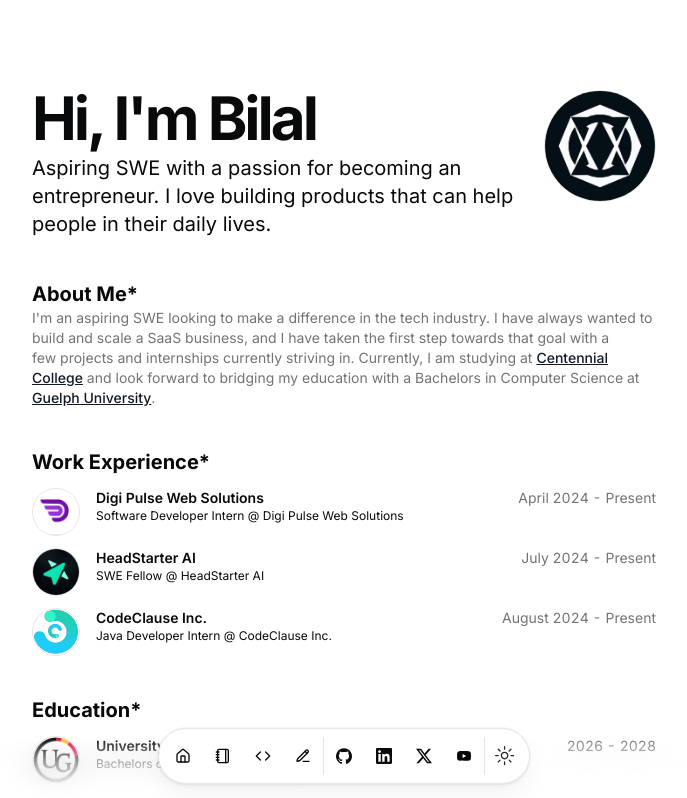
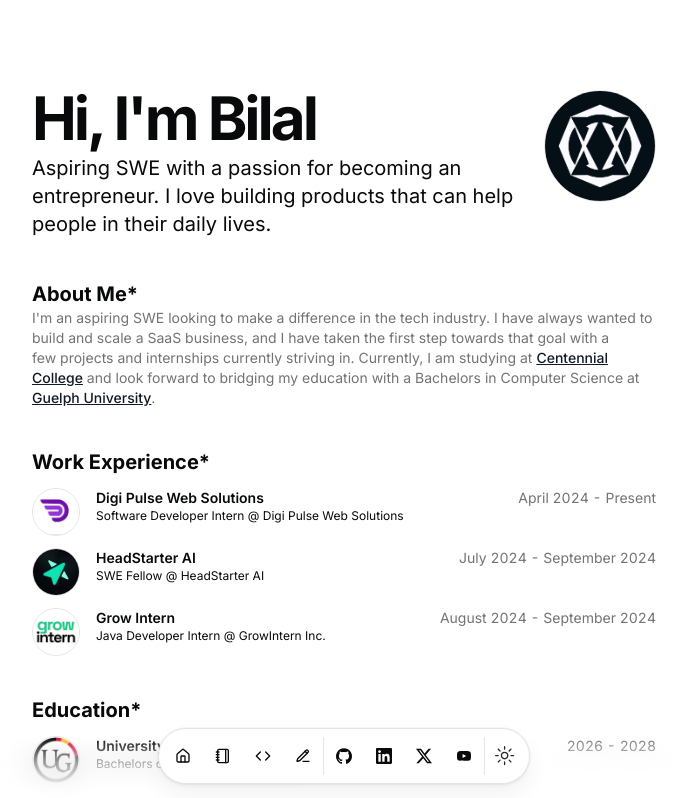
Before and after one commit to Hi-kue/hikues-portfolio, a Next.js app: page / in a window 1280 px wide. Shown: the top 798 px of the page, without its empty margins (296-983 px from the left). Built offline with nearby package versions, Linux system fonts and the light colour scheme.

Commit message:
refactor: resume.tsx

```diff
--- a/src/data/resume.tsx
+++ b/src/data/resume.tsx
@@ -107,21 +107,21 @@
       title: "SWE Fellow @ HeadStarter AI",
       logoUrl: "/assets/headstarter-ai.jpg",
       start: "July 2024",
-      end: "Present",
+      end: "September 2024",
       description:
         "Intensive 7-week fellowship working on 5 AI projects, and one final project with a goal of hitting 1,000 users/waitlist or $1000 in revenue (Track A Requirements).",
     },
     {
-      company: "CodeClause Inc.",
-      href: "https://codeclause.com/",
+      company: "Grow Intern",
+      href: "https://growintern.com/",
       badges: [],
       location: "Remote",
-      title: "Java Developer Intern @ CodeClause Inc.",
-      logoUrl: "/assets/codeclause.png",
+      title: "Java Developer Intern @ GrowIntern Inc.",
+      logoUrl: "/assets/growintern-logo.jpeg",
       start: "August 2024",
-      end: "Present",
+      end: "September 2024",
       description:
-        "Developed and maintained Java applications, working on Gold Standard projects, with effective documentation and communication among colleagues to ensure effective delivery.",
+        "Not much of an internship, more of an apprenticeship where I spearheaded the development of     BumbleBank Banking Application using NextJs and Spring Boot, and AstorQuiz Application using JavaFx and FXML, and designing intuitive user interfaces, implementing congestion and load balancing techniques for data flow control.",
     },
   ],
   education: [
```
Also changed, not shown: public/assets/codeclause.png (deleted), public/assets/growintern-logo.jpeg (added).
